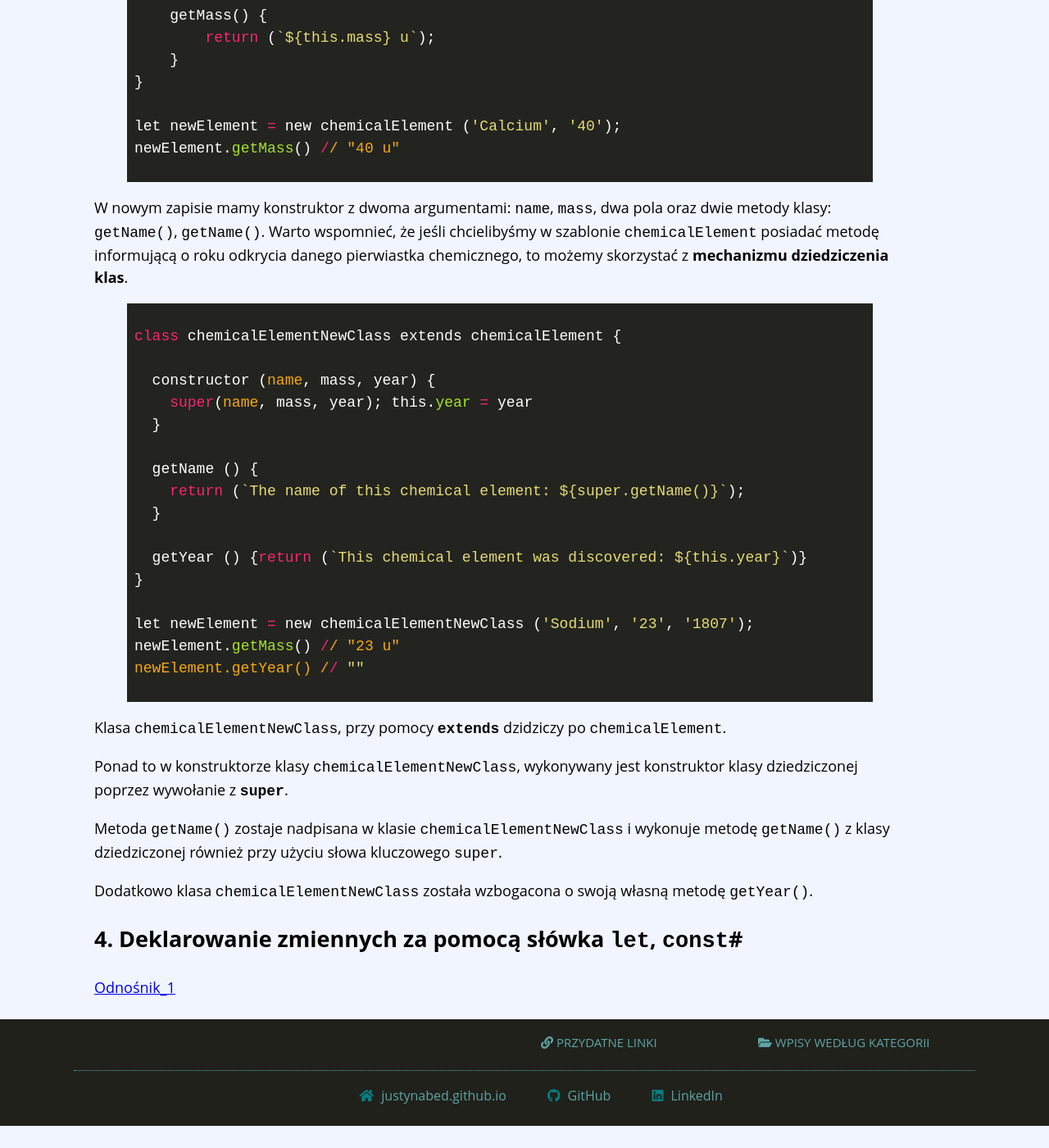
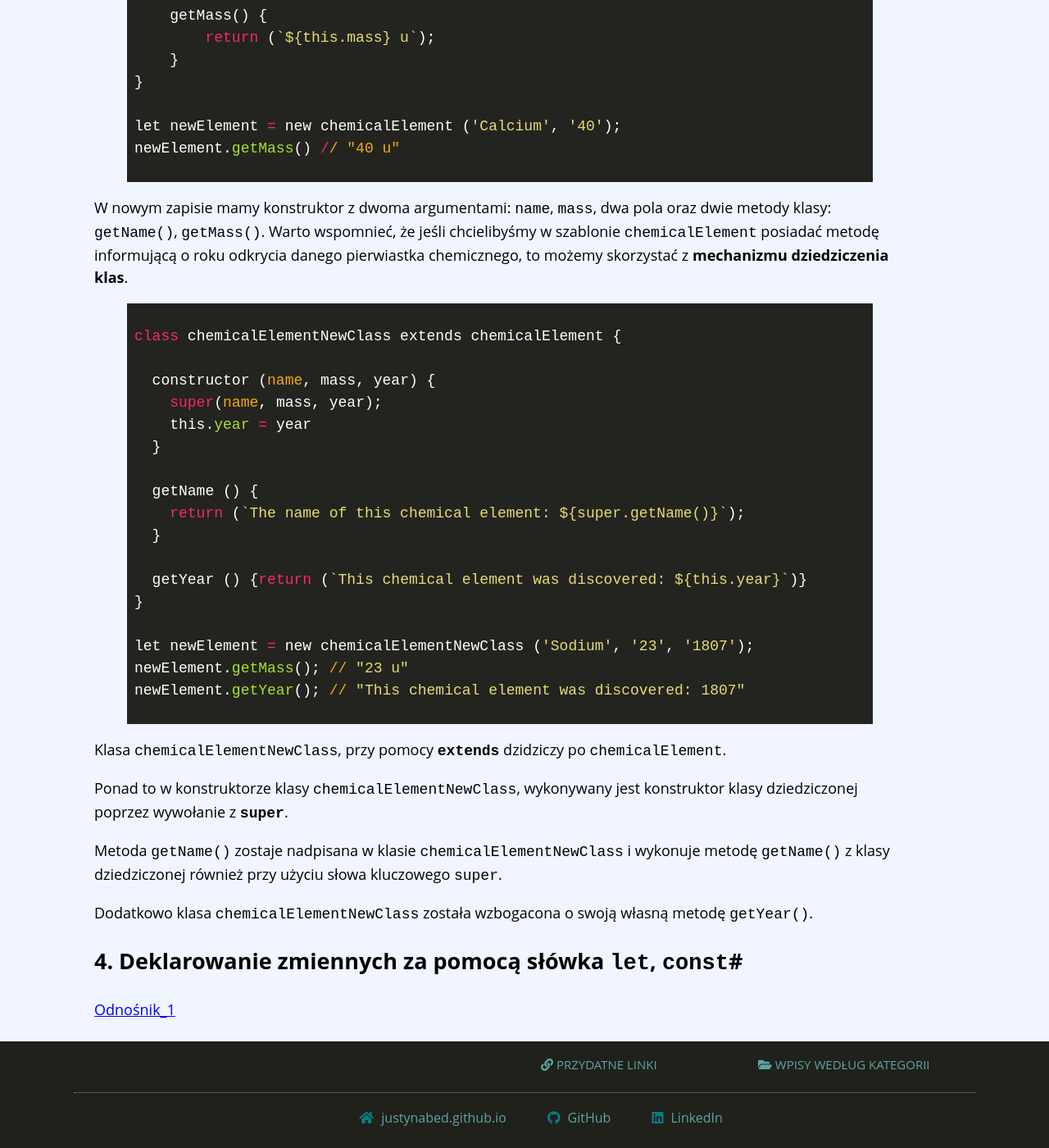
Before and after one commit to JustynaBed/Til, a Jekyll site: the page built from _posts/2018-03-17-Co-nowego-w-EcmaScript2015.md, in a window 1280 px wide and 1400 px high, scrolled down 4863 px. Shown: the whole window at 82% size. Built offline with Jekyll 4.4.1, drawn with Linux system fonts in a browser that asks for light colours; nearby versions of some CDN libraries; before the commit the page ends 6236 px from its top, so only the background shows below that.

Commit message:
correcting errors in post about class

```diff
--- a/_posts/2018-03-17-Co-nowego-w-EcmaScript2015.md
+++ b/_posts/2018-03-17-Co-nowego-w-EcmaScript2015.md
@@ -169,7 +169,7 @@ var newElement = new chemicalElement ('Hydrogen', '1');
 newElement.getMass() // "1 u"
 {% endhighlight %}
 
-ES5:
+ES6:
 {% highlight ruby %}
 class chemicalElement {
     constructor (name, mass) {
@@ -190,7 +190,7 @@ let newElement = new chemicalElement ('Calcium', '40');
 newElement.getMass() // "40 u"
 {% endhighlight %}
 
-W nowym zapisie mamy konstruktor z dwoma argumentami: `name`, `mass`, dwa pola oraz dwie metody klasy: `getName()`, `getName()`.
+W nowym zapisie mamy konstruktor z dwoma argumentami: `name`, `mass`, dwa pola oraz dwie metody klasy: `getName()`, `getMass()`.
 Warto wspomnieć, że jeśli chcielibyśmy w szablonie `chemicalElement` posiadać metodę informującą o roku odkrycia danego pierwiastka chemicznego,
 to możemy skorzystać z **mechanizmu dziedziczenia klas**.
 
@@ -198,7 +198,8 @@ to możemy skorzystać z **mechanizmu dziedziczenia klas**.
 class chemicalElementNewClass extends chemicalElement {
 
   constructor (name, mass, year) {
-    super(name, mass, year); this.year = year
+    super(name, mass, year);
+    this.year = year
   }
 
   getName () {
@@ -209,8 +210,8 @@ class chemicalElementNewClass extends chemicalElement {
 }
 
 let newElement = new chemicalElementNewClass ('Sodium', '23', '1807');
-newElement.getMass() // "23 u"
-newElement.getYear() // ""
+newElement.getMass(); // "23 u"
+newElement.getYear(); // "This chemical element was discovered: 1807"
 
 {% endhighlight %}
 
```
